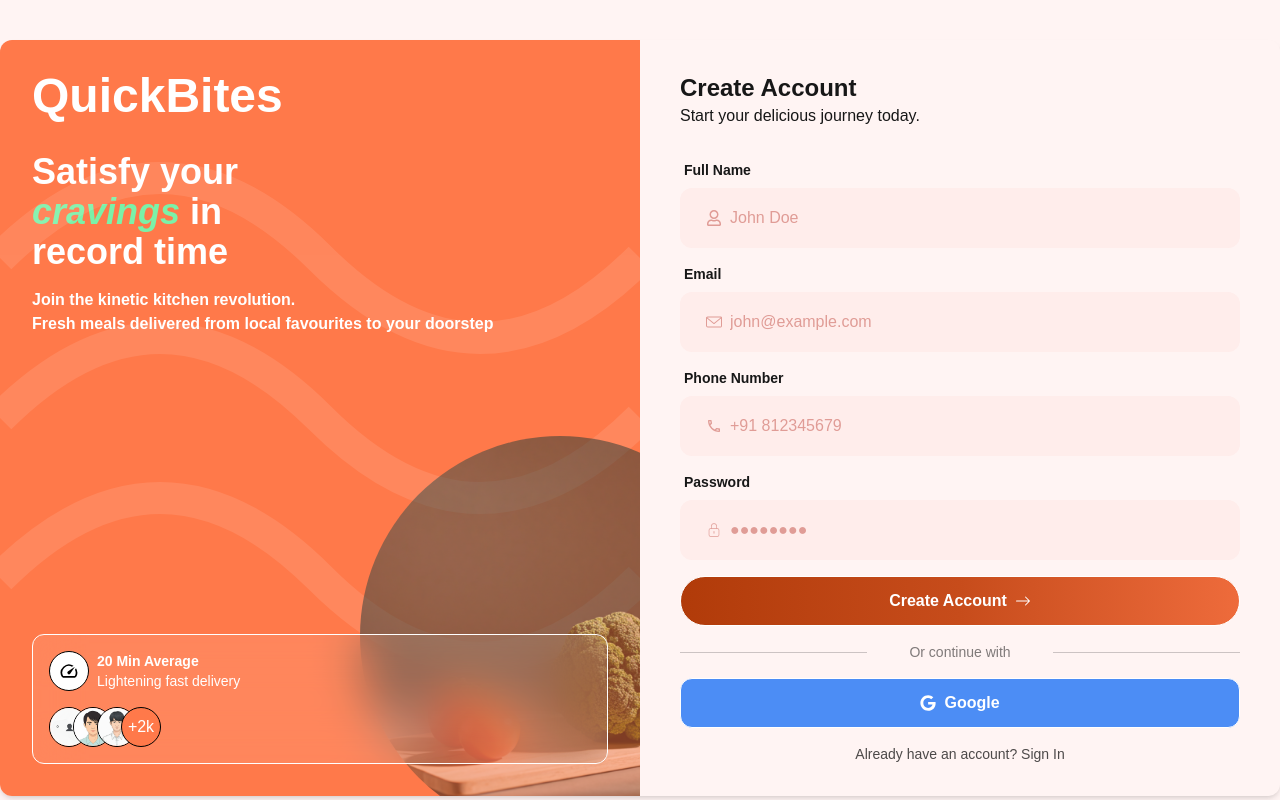
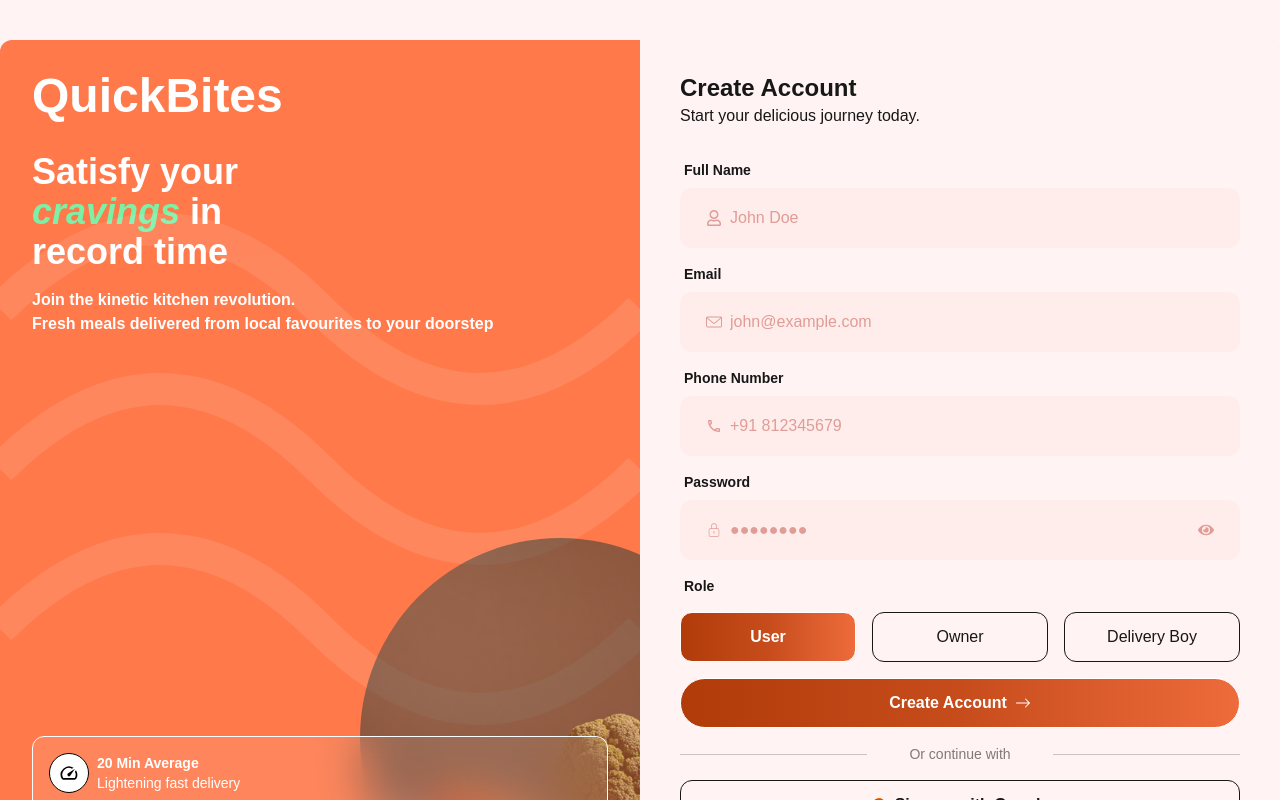
Before and after one commit to nikhil969rockss/QuickBites-food-delivery, a Next.js app in the folder frontend/: page /register in a window 1280 px wide. Shown: the top 800 px of the page. Built offline with nearby package versions, Linux system fonts and the light colour scheme.

Commit message:
change: minor changes in login and register page ui

```diff
--- a/frontend/app/login/page.tsx
+++ b/frontend/app/login/page.tsx
@@ -53,7 +53,7 @@
           </Button>
         </form>
         <DivideLine />
-        <GoogleButton />
+        <GoogleButton text="in" />
         <p className="mt-4 text-center text-sm text-black/70">
           New to QuickBite?{' '}
           <Link href={'/register'} className="cursor-pointer hover:underline">
--- a/frontend/components/GoogleButton.tsx
+++ b/frontend/components/GoogleButton.tsx
@@ -1,17 +1,18 @@
-import { FaGoogle } from 'react-icons/fa'
+import { FcGoogle } from 'react-icons/fc'
 
 type GoogleButtonProps = {
   className?: string
+  text: string
 } & React.ComponentProps<'button'>
 
-const GoogleButton = ({ className, ...rest }: GoogleButtonProps) => {
+const GoogleButton = ({ className, text, ...rest }: GoogleButtonProps) => {
   return (
     <button
-      className={`mt-4 flex w-full cursor-pointer items-center justify-center gap-2 rounded-xl border bg-[#4C8DF5] p-3 font-semibold text-white transition-[scale] duration-300 active:scale-95 ${className}`}
+      className={`mt-4 flex w-full cursor-pointer items-center justify-center gap-2 rounded-xl border p-3 font-semibold transition-all duration-300 hover:bg-gray-200 active:scale-95 ${className}`}
       {...rest}
     >
-      <FaGoogle />
-      Google
+      <FcGoogle />
+      Sign {text} with Google
     </button>
   )
 }
--- a/frontend/components/InputElement.tsx
+++ b/frontend/components/InputElement.tsx
@@ -45,9 +45,9 @@
           onBlur={() => setActive(false)}
           {...rest}
         />
-        {type === 'password' && eyeIcon}
+        {id === 'password' && eyeIcon}
       </div>
-      {type === 'password' && active && isValid && (
+      {id === 'password' && active && isValid && (
         <p className="flex items-center gap-2 rounded-lg bg-[#FFEBEB] px-4 py-2 text-xs opacity-80">
           <AiOutlineExclamationCircle />
           password should have at least 6 character
--- a/frontend/components/register-page/CreateAccount.tsx
+++ b/frontend/components/register-page/CreateAccount.tsx
@@ -1,12 +1,14 @@
 'use client'
 
 //library
-import { useState } from 'react'
+import { useRef, useState } from 'react'
 import { FaRegUser } from 'react-icons/fa'
 import { SlEnvolope } from 'react-icons/sl'
 import { MdOutlineLocalPhone } from 'react-icons/md'
 import { CiLock } from 'react-icons/ci'
 import { BsArrowRight } from 'react-icons/bs'
+import { FaEye } from 'react-icons/fa'
+import { IoIosEyeOff } from 'react-icons/io'
 import Link from 'next/link'
 
 //components
@@ -14,20 +16,28 @@
 import Button from '../Button'
 import InputElement from '../InputElement'
 import GoogleButton from '../GoogleButton'
+import SelectRole from './SelectRole'
 
 const CreateAccount = () => {
-  const [inputField, setInputField] = useState({
-    fullName: '',
-    email: '',
-    password: '',
-  })
-  const handleChange = (e: React.ChangeEvent<HTMLInputElement>) => {
-    setInputField({ ...inputField, [e.target.name]: e.target.value })
-  }
+  //states
+  const fullNameRef = useRef<HTMLInputElement | null>(null)
+  const emailRef = useRef<HTMLInputElement | null>(null)
+  const [password, setPassword] = useState('')
+  const [showPassword, setShowPassword] = useState(false)
   const [phone, setPhone] = useState('')
+  const [role, setRole] = useState('user')
+
+  // Phone number validation
   const handlePhone = (e: React.ChangeEvent<HTMLInputElement>) => {
     const onlyNumbers = e.target.value.replace(/[^0-9]/g, '')
     if (onlyNumbers.length <= 10) setPhone(onlyNumbers)
+  }
+
+  //handling form submission
+  const handleSubmit = async (e: React.FormEvent<HTMLFormElement>) => {
+    e.preventDefault()
+    console.log(fullNameRef.current?.value)
+    console.log(emailRef.current?.value)
   }
   return (
     <div className="px-10 py-8">
@@ -36,7 +46,7 @@
         <h2 className="text-2xl font-black">Create Account</h2>
         <p>Start your delicious journey today.</p>
       </div>
-      <form action="" className="mt-8 flex flex-col gap-4">
+      <form onSubmit={handleSubmit} className="mt-8 flex flex-col gap-4">
         {/* Full name */}
         <InputElement
           label="Full Name"
@@ -45,8 +55,7 @@
           placeholder="John Doe"
           required
           name="fullName"
-          value={inputField.fullName}
-          onChange={handleChange}
+          ref={fullNameRef}
         />
         {/* Email */}
         <InputElement
@@ -57,8 +66,7 @@
           type="email"
           name="email"
           required
-          value={inputField.email}
-          onChange={handleChange}
+          ref={emailRef}
         />
         {/* Phone number */}
         <InputElement
@@ -74,16 +82,35 @@
         {/* Password */}
         <InputElement
           label="Password"
-          id="phone"
+          id="password"
           icon={<CiLock color="#E09C96" />}
           placeholder="●●●●●●●●"
-          type="password"
+          type={showPassword ? 'text' : 'password'}
           name="password"
-          value={inputField.password}
-          onChange={handleChange}
-          passwordValue={inputField.password}
+          value={password}
+          onChange={(e) => setPassword(e.target.value)}
+          passwordValue={password}
           required
+          eyeIcon={
+            showPassword ? (
+              <IoIosEyeOff
+                onClick={() => setShowPassword(false)}
+                color="#E09C96"
+                className="cursor-pointer select-none"
+              />
+            ) : (
+              <FaEye
+                onClick={() => setShowPassword(true)}
+                color="#E09C96"
+                className="cursor-pointer select-none"
+              />
+            )
+          }
         />
+
+        {/* role */}
+        <SelectRole role={role} setRole={setRole} />
+
         {/* Create account button */}
         <Button>
           Create Account <BsArrowRight />{' '}
@@ -93,7 +120,7 @@
       <DivideLine />
 
       {/* Google sign in button */}
-      <GoogleButton />
+      <GoogleButton text="up" />
 
       <p className="mt-4 text-center text-sm text-black/70">
         Already have an account?{' '}
--- /dev/null
+++ b/frontend/components/register-page/SelectRole.tsx
@@ -0,0 +1,42 @@
+'use client'
+import { useState } from 'react'
+
+const SelectRole = ({
+  role,
+  setRole,
+}: {
+  role: string
+  setRole: React.Dispatch<React.SetStateAction<string>>
+}) => {
+  const [value, setValue] = useState('')
+  return (
+    <div className="flex flex-col gap-4">
+      <label
+        htmlFor="role"
+        className="ml-1 cursor-pointer text-sm font-semibold"
+      >
+        Role
+      </label>
+      <div className="flex gap-4">
+        {['User', 'Owner', 'Delivery Boy'].map((r) => {
+          let value: string
+          if (r === 'User') value = 'user'
+          if (r === 'Owner') value = 'owner'
+          if (r === 'Delivery Boy') value = 'deliveryBoy'
+          return (
+            <button
+              onClick={() => setRole(value)}
+              type="button"
+              key={r}
+              className={`flex-1 cursor-pointer rounded-xl border p-3 ${r.trim().toLowerCase().replace(' ', '') === role.toLowerCase() && `bg-linear-to-r from-[#B13B09] via-[#C74C1B] to-[#EE6B3B] p-3 font-black text-white`} transition-all duration-300`}
+            >
+              {r}
+            </button>
+          )
+        })}
+      </div>
+    </div>
+  )
+}
+
+export default SelectRole
```
